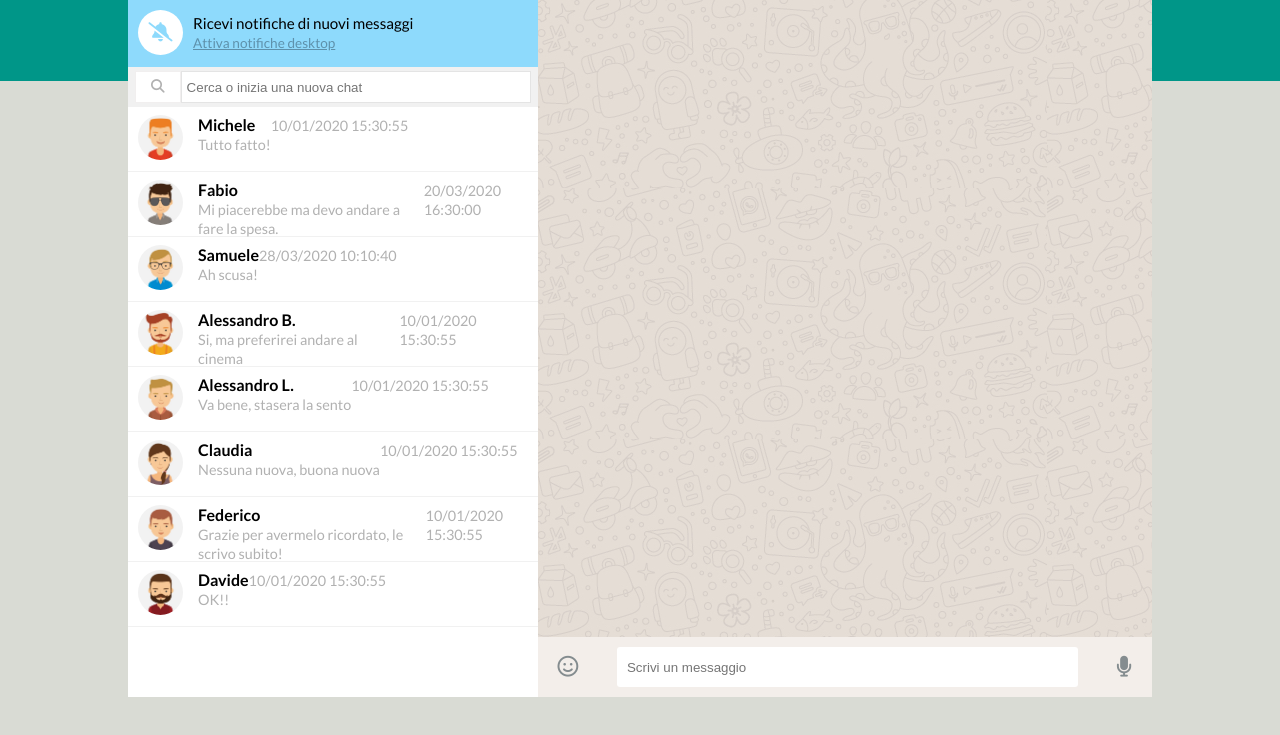
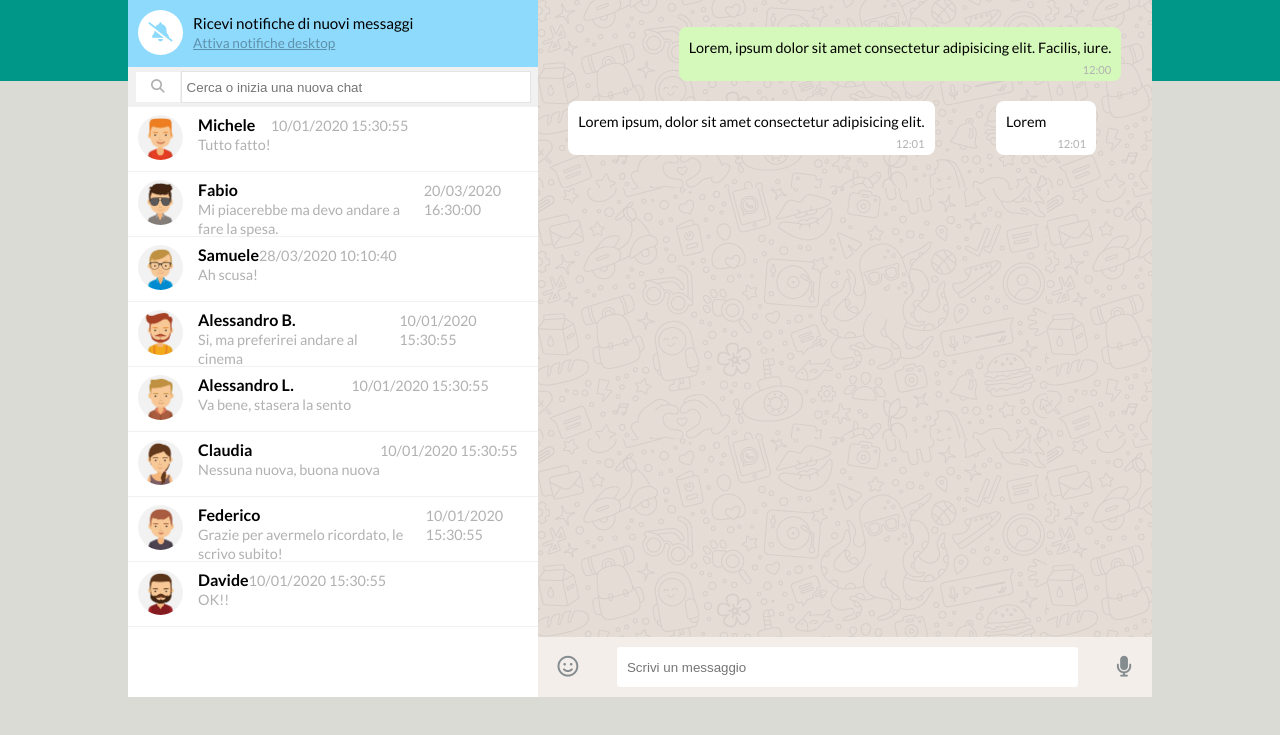
Before and after one commit to saracassandra7/-vue-boolzapp, a plain HTML site: page milestone1/index.html in a window 1280 px wide. Shown: the part 83-818 px from the top of the page. Drawn offline with nearby package versions, Linux system fonts and the light colour scheme.

Commit message:
[add] opened chat structure (to fix)

```diff
--- a/milestone1/index.html
+++ b/milestone1/index.html
@@ -104,6 +104,24 @@
       </div>
       <!-- / header (destra) -->
 
+      <!-- chat aperta -->
+      <div class="chat">
+        <div class="message message-sent">
+          <p>Lorem, ipsum dolor sit amet consectetur adipisicing elit. Facilis, iure.</p>
+          <span>12:00</span>
+        </div>
+
+        <div class="message message-received">
+          <p>Lorem ipsum, dolor sit amet consectetur adipisicing elit.</p>
+          <span>12:01</span>
+        </div>
+        <div class="message message-received">
+          <p>Lorem </p>
+          <span>12:01</span>
+        </div>
+
+      </div>
+
       <!-- scrivi un messaggio -->
       <div class="msg-input">
         <i class="fa-regular fa-face-smile"></i>
--- a/milestone1/style.css
+++ b/milestone1/style.css
@@ -42,6 +42,7 @@ body{
 
 .header-right{
   border-left: 2px solid lightgray;
+  margin-bottom: 20px;
 }
 
 .my-account, .icons-left, .opened-chat, .icons-right{
@@ -168,6 +169,41 @@ body{
   color: #b1b1b1;
 }
 
+
+/*chat aperta*/
+.chat{
+  overflow-y: scroll;
+  height: calc(100% - 120px);
+}
+
+.message{
+  padding: 5px 10px;
+  font-size: .9rem;
+  border-radius: 8px;
+  margin: 10px 5%;
+  min-width: 100px;
+}
+
+.message span{
+  font-size: .7rem;
+  color: #b1b1b1;
+  float: right;
+}
+
+.message p{
+  margin: 7px 0;
+}
+
+.message.message-sent{
+  background-color: #d5f9ba;
+  float: right;
+}
+
+.message.message-received{
+  background-color: white;
+  float: left;
+}
+
 /*scrivi un messaggio*/
 .right .msg-input{
   height: 60px;
```
